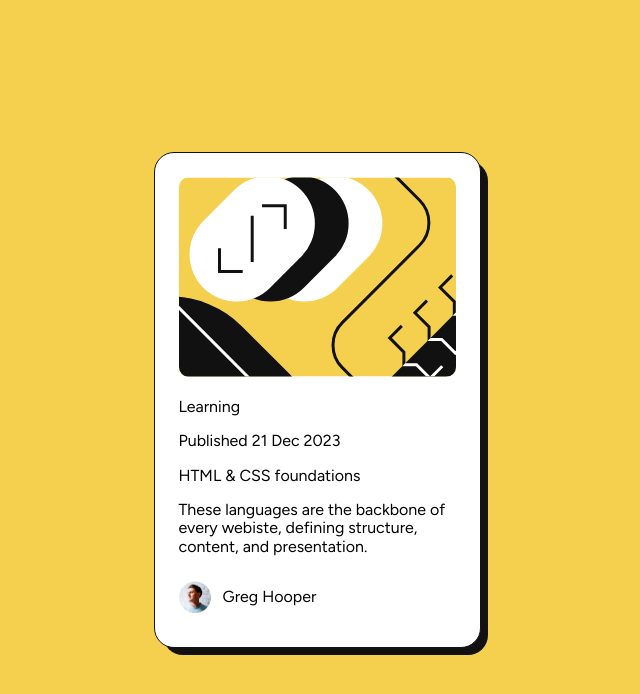
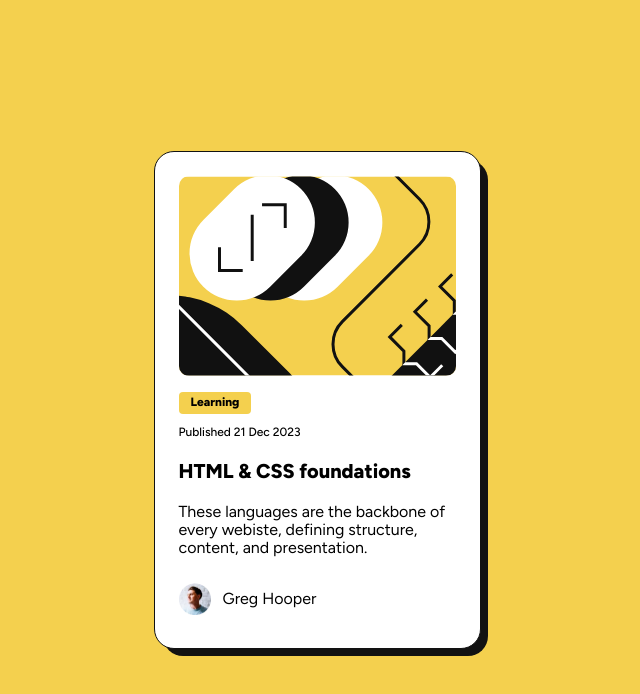
Before and after one commit to tdimnet/Blog-preview-card, a website built with Vite: page index.html in a window 1280 px wide. Shown: the whole page, without its empty margins (323-963 px from the left). Built offline with nearby package versions, Linux system fonts and the light colour scheme.

Commit message:
Styling card

```diff
--- a/css/main.css
+++ b/css/main.css
@@ -51,6 +51,25 @@ main::after {
   object-fit: cover;
 }
 
+.category {
+  font-size: 12px;
+  font-weight: 800;
+  padding: 4px 12px;
+  background-color: var(--yellow);
+  width: min-content;
+  border-radius: 4px;
+}
+
+.published-date {
+  font-size: 12px;
+  font-weight: 500;
+}
+
+.title {
+  font-size: 20px;
+  font-weight: 800;
+}
+
 .author-wrapper {
   display: flex;
   align-items: center;
```
